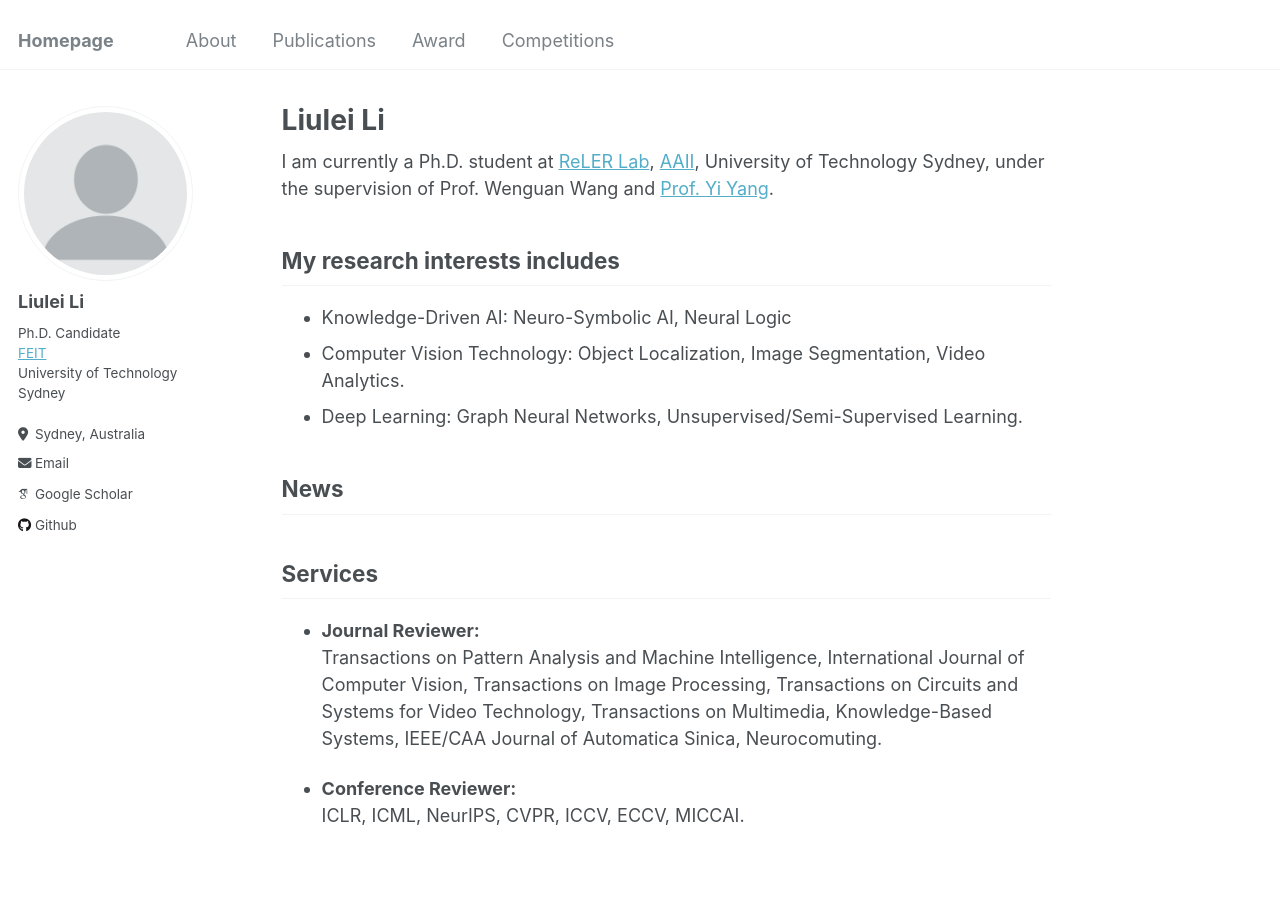
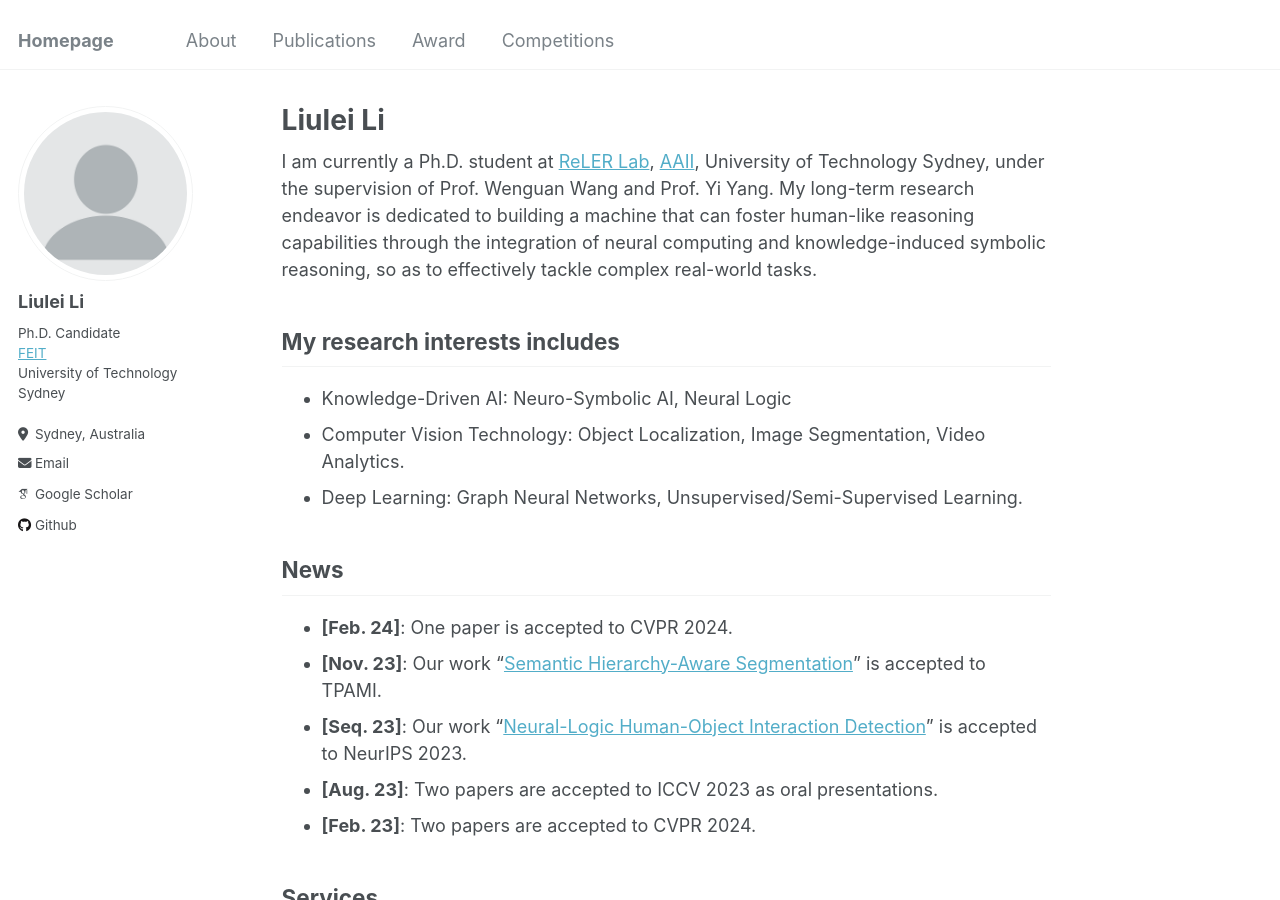
Before and after one commit to lingorX/lingorX.github.io, a Jekyll site: the page built from _pages/about.md, in a window 1280 px wide and 900 px high. Built offline with Jekyll 4.4.1, drawn with Linux system fonts in a browser that asks for light colours; some web fonts are replaced.

Commit message:
update news

```diff
--- a/_pages/about.md
+++ b/_pages/about.md
@@ -7,7 +7,7 @@ redirect_from:
   - /about.html
 ---
 
-I am currently a Ph.D. student at [ReLER Lab](https://reler.net), [AAII](https://www.uts.edu.au/research-and-teaching/our-research/australian-artificial-intelligence-institute), University of Technology Sydney, under the supervision of Prof. Wenguan Wang and [Prof. Yi Yang](https://scholar.google.com/citations?user=RMSuNFwAAAAJ&hl=en).
+I am currently a Ph.D. student at [ReLER Lab](https://reler.net), [AAII](https://www.uts.edu.au/research-and-teaching/our-research/australian-artificial-intelligence-institute), University of Technology Sydney, under the supervision of Prof. Wenguan Wang and Prof. Yi Yang. My long-term research endeavor is dedicated to building a machine that can foster human-like reasoning capabilities through the integration of neural computing and knowledge-induced symbolic reasoning, so as to effectively tackle complex real-world tasks.
 
 ## My research interests includes
 - Knowledge-Driven AI: Neuro-Symbolic AI, Neural Logic
@@ -16,6 +16,12 @@ I am currently a Ph.D. student at [ReLER Lab](https://reler.net), [AAII](https:/
 
 
 ## News
+
+- **[Feb. 24]**: One paper is accepted to CVPR 2024.
+- **[Nov. 23]**: Our work "[Semantic Hierarchy-Aware Segmentation](https://ieeexplore.ieee.org/document/10316583)" is accepted to TPAMI.
+- **[Seq. 23]**: Our work "[Neural-Logic Human-Object Interaction Detection](https://proceedings.neurips.cc/paper_files/paper/2023/file/42b7c2f6d320d1fe1afa899a6319d6d7-Paper-Conference.pdf)" is accepted to NeurIPS 2023.
+- **[Aug. 23]**: Two papers are accepted to ICCV 2023 as oral presentations.
+- **[Feb. 23]**: Two papers are accepted to CVPR 2024.
 
 
 
```
